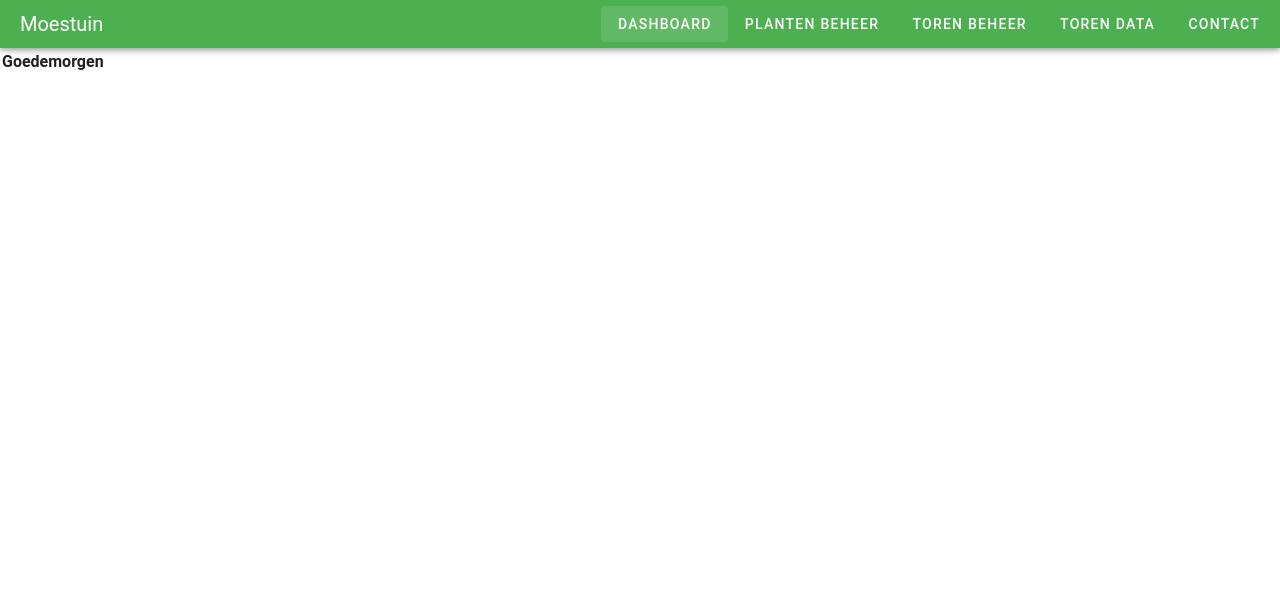
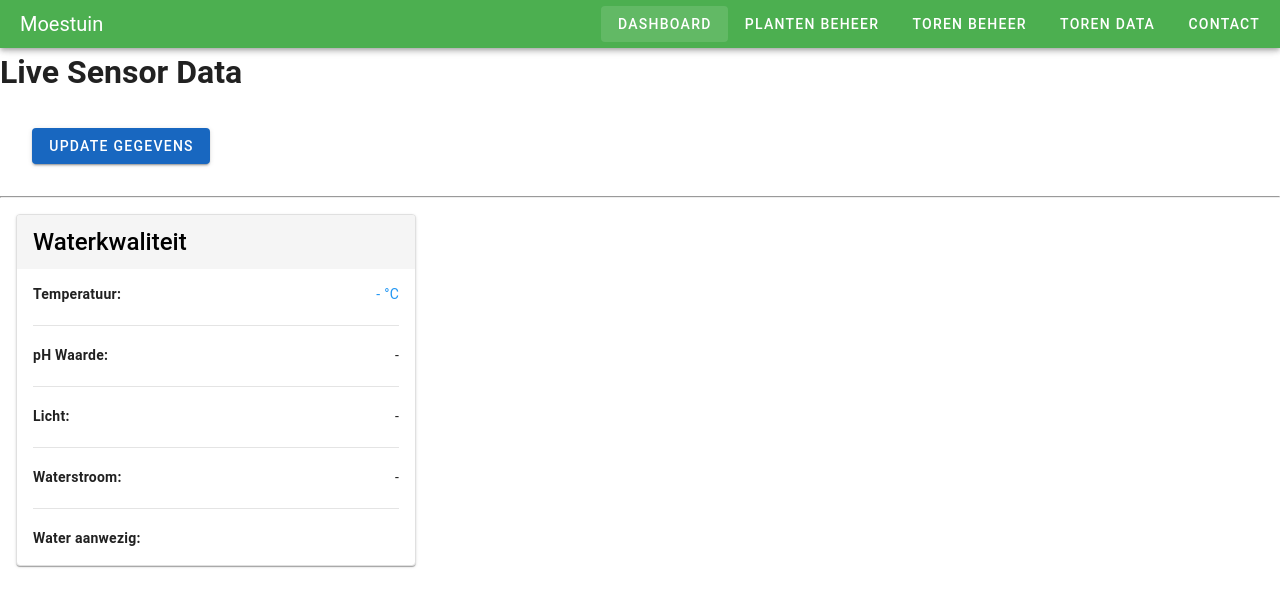
Before and after one commit to tom-avans/Groep3moestuin, a Vue app in the folder Dashboard1/: page / in a window 1280 px wide. Shown: the top 606 px of the page. Built offline with nearby package versions, Linux system fonts and the light colour scheme.

Commit message:
Data change 2

```diff
--- a/Dashboard1/src/views/Homeview.vue
+++ b/Dashboard1/src/views/Homeview.vue
@@ -40,14 +40,56 @@ export default {
 
 
 <template>
-  <div>
-    <table>
-      <tr>
-        <th>Goedemorgen</th>
-      </tr>
-      <tr>
-        <td></td>
-      </tr>
-    </table>
-  </div>
+    <h1>Live Sensor Data</h1>
+
+    <v-btn class="ma-8" color="primary" @click="refreshClickHandler">Update gegevens</v-btn>
+
+    <hr>
+
+    <v-card class="sensor-card ma-4" width="400">
+      <v-card-title class="text-h5 bg-grey-lighten-4">
+        Waterkwaliteit
+      </v-card-title>
+
+      <v-card-text class="pt-4">
+        <v-row class="mb-2">
+            <v-col cols="6" class="font-weight-bold">Temperatuur:</v-col>
+            <v-col cols="6" class="text-right text-blue">{{ sensorData.temp }} °C</v-col>
+        </v-row>
+        <v-divider></v-divider>
+
+        <v-row class="my-2">
+            <v-col cols="6" class="font-weight-bold">pH Waarde:</v-col>
+            <v-col cols="6" class="text-right">{{ sensorData.ph }}</v-col>
+        </v-row>
+        <v-divider></v-divider>
+
+        <v-row class="my-2">
+            <v-col cols="6" class="font-weight-bold">Licht:</v-col>
+            <v-col cols="6" class="text-right">{{ sensorData.licht }}</v-col>
+        </v-row>
+        <v-divider></v-divider>
+
+        <v-row class="my-2">
+            <v-col cols="6" class="font-weight-bold">Waterstroom:</v-col>
+            <v-col cols="6" class="text-right">{{ sensorData.waterstroom }}</v-col>
+        </v-row>
+        <v-divider></v-divider>
+
+        <v-row class="mt-2">
+            <v-col cols="6" class="font-weight-bold">Water aanwezig:</v-col>
+            <v-col cols="6" class="text-right" :class="sensorData.waterPresent === 'Ja' ? 'text-green' : 'text-red'">
+                {{ sensorData.waterPresent }}
+            </v-col>
+        </v-row>
+
+      </v-card-text>
+    </v-card>
 </template>
+
+
+<style scoped>
+  .sensor-card {
+    border: 1px solid #e0e0e0;
+  }
+</style>
```
